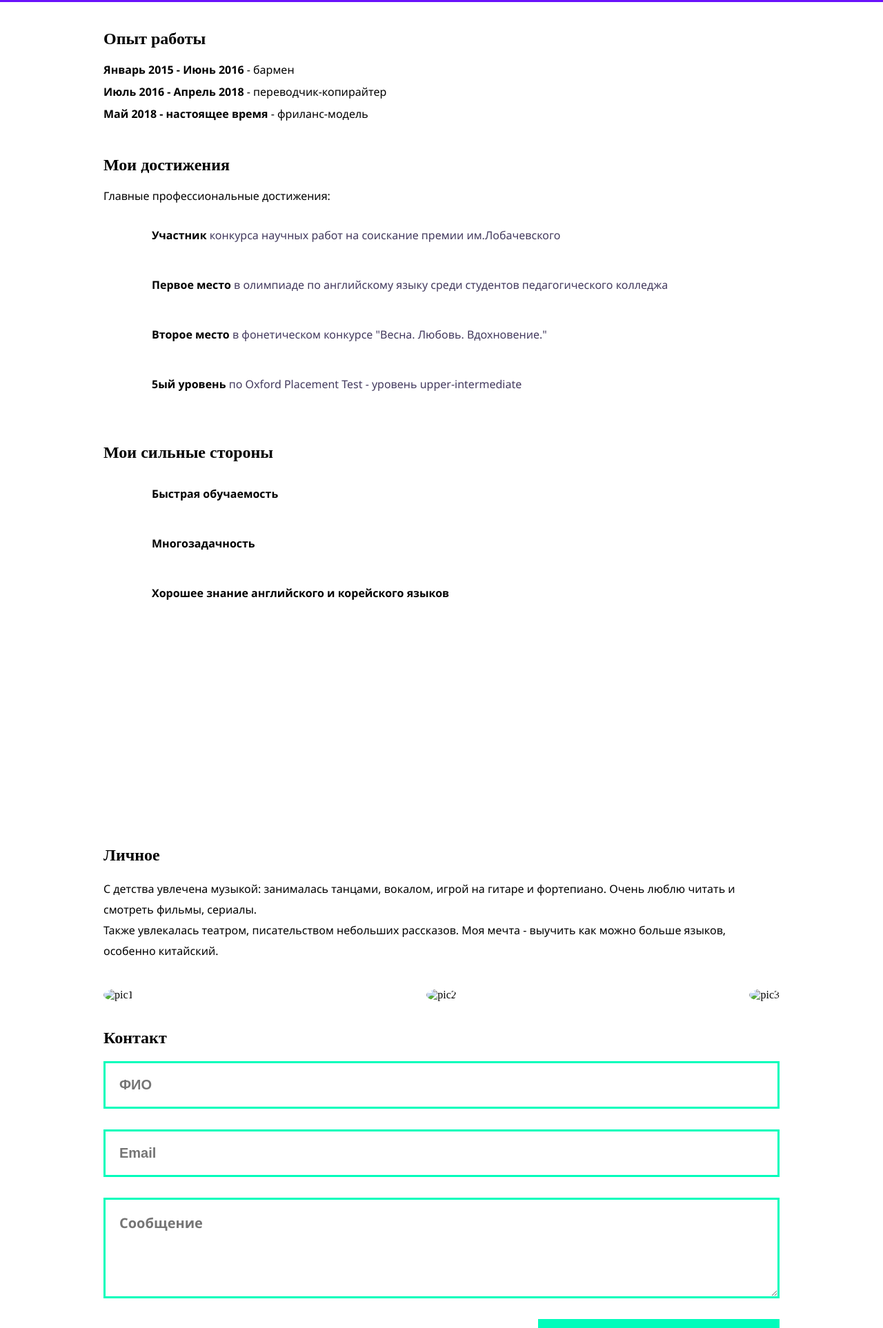
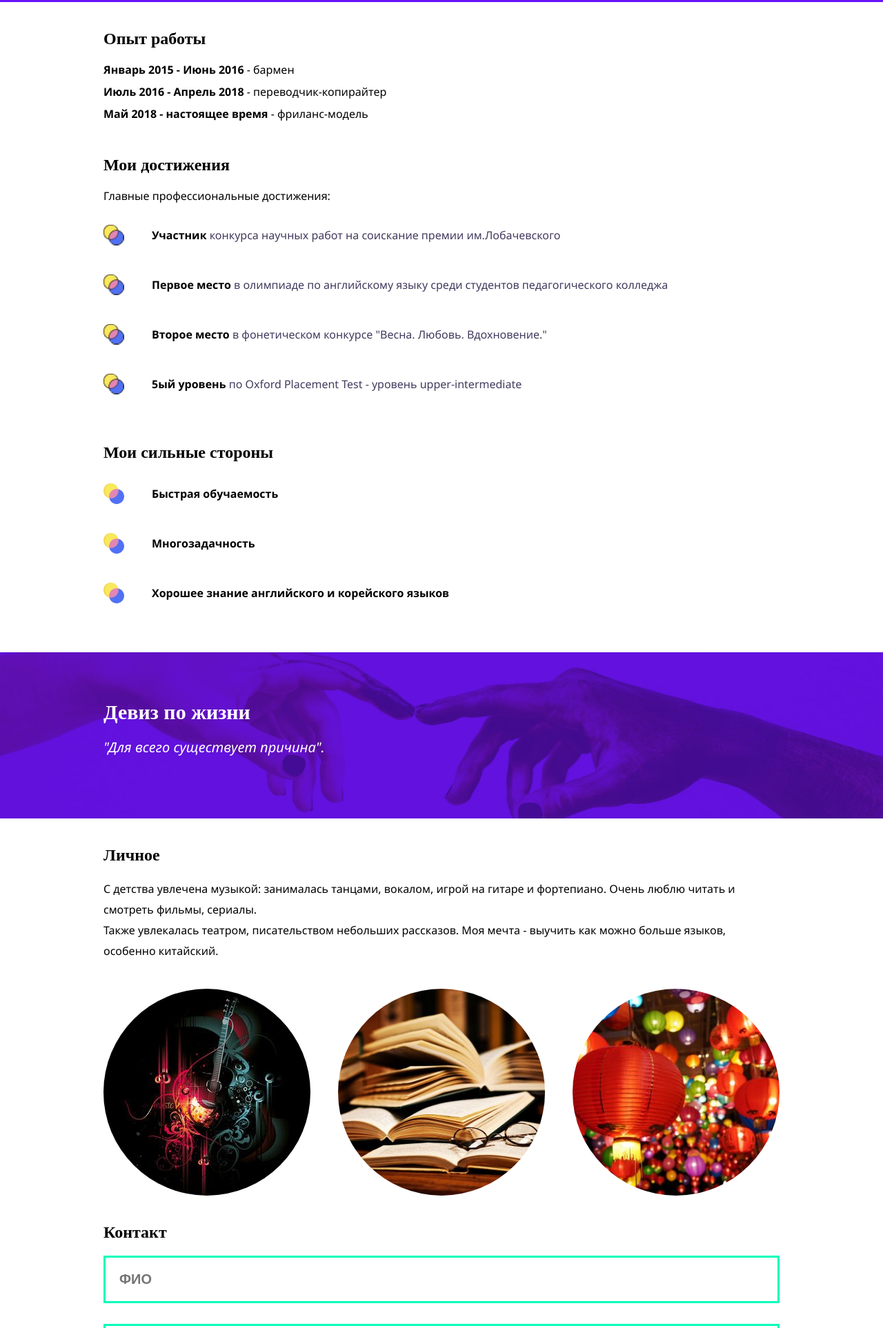
Before and after one commit to maksseledka/landing-page, a plain HTML site: page index.html in a window 1280 px wide. Shown: the part 874-2800 px from the top of the page at 69% size. Drawn offline with Linux system fonts and the light colour scheme.

Commit message:
загружает картинки

```diff
--- a/index.html
+++ b/index.html
@@ -89,7 +89,7 @@
         }
 
         .achievements li{
-            background: url("maksseledka.github.io/landing-page/main/icon-ach.png") no-repeat left center;
+            background: url("https://raw.githubusercontent.com/maksseledka/landing-page/main/icon-ach.png") no-repeat left center;
             padding-left: 70px;
             padding-top: 15px;
             padding-bottom: 15px;
@@ -104,7 +104,7 @@
         }
 
         .str-points li {
-            background: url("maksseledka.github.io/landing-page/main/icon-str.png") no-repeat left center;
+            background: url("https://raw.githubusercontent.com/maksseledka/landing-page/main/icon-str.png") no-repeat left center;
             padding-left: 70px;
             padding-top: 15px;
             padding-bottom: 15px;
@@ -126,7 +126,7 @@
         }
 
         .hands-bg {
-            background-image: url("maksseledka.github.io/landing-page/main/credo-bg.png");
+            background-image: url("https://raw.githubusercontent.com/maksseledka/landing-page/main/credo-bg.png");
             background-position: center;
             background-size: cover;
             padding-top: 30px;
@@ -192,7 +192,7 @@
         .logo-container {
             width: 980px;
             height: 547px;
-            background-image: url("maksseledka.github.io/landing-page/main/ponchik.jpg");
+            background-image: url("https://raw.githubusercontent.com/maksseledka/landing-page/main/ponchik.jpg");
             background-size: cover;
 
             box-shadow: 0px -120px 50px 0px rgba(0,0,0,0.8) inset;
@@ -263,9 +263,9 @@
                 Очень люблю читать и смотреть фильмы, сериалы. <br>Также увлекалась театром, писательством небольших рассказов.
                 Моя мечта - выучить как можно больше языков, особенно китайский.</p>
             <div class="img-container">
-                <img class="circle-img" src="maksseledka.github.io/landing-page/main/music.jpg" alt="pic1">
-                <img class="circle-img" src="maksseledka.github.io/landing-page/main/books.jpg" alt="pic2">
-                <img class="circle-img" src="maksseledka.github.io/landing-page/main/chinese.jpg" alt="pic3">
+                <img class="circle-img" src="https://raw.githubusercontent.com/maksseledka/landing-page/main/music.jpg" alt="pic1">
+                <img class="circle-img" src="https://raw.githubusercontent.com/maksseledka/landing-page/main/books.jpg" alt="pic2">
+                <img class="circle-img" src="https://raw.githubusercontent.com/maksseledka/landing-page/main/chinese.jpg" alt="pic3">
             </div>
         </div>
         <div class="block1 no-padding-top" id="contact">
```
